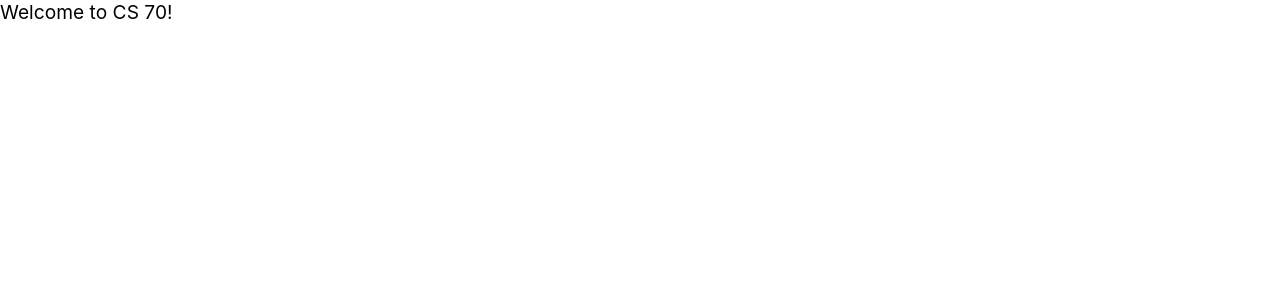
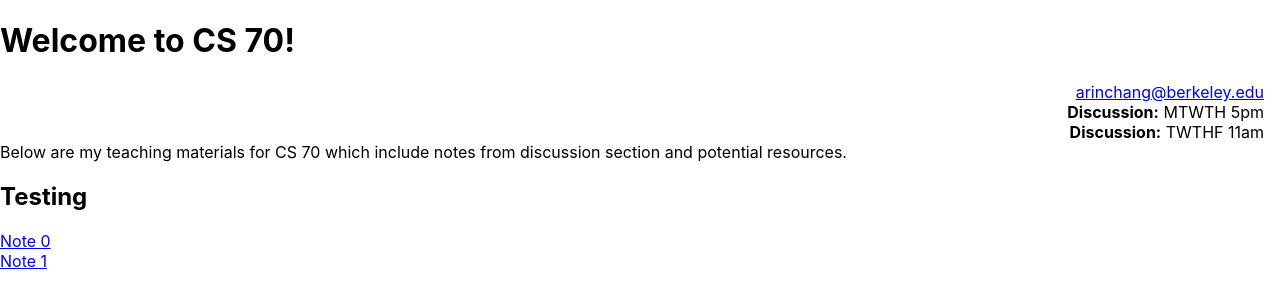
Before and after one commit to arinchang/arinchang.github.io, a React (Create React App) app: page / in a window 1280 px wide. Shown: the top 308 px of the page. Built offline with nearby package versions, Linux system fonts and the light colour scheme.

Commit message:
initial draft site

```diff
--- a/package.json
+++ b/package.json
@@ -11,8 +11,10 @@
     "@types/node": "^12.20.15",
     "@types/react": "^17.0.11",
     "@types/react-dom": "^17.0.7",
+    "bootstrap": "^4.6.0",
     "gh-pages": "^3.2.1",
     "react": "^17.0.2",
+    "react-bootstrap": "^1.6.1",
     "react-dom": "^17.0.2",
     "react-scripts": "4.0.3",
     "typescript": "^4.3.2",
--- a/src/index.css
+++ b/src/index.css
@@ -11,3 +11,8 @@ code {
   font-family: source-code-pro, Menlo, Monaco, Consolas, 'Courier New',
     monospace;
 }
+
+#contact {
+  padding-right: 16px;
+  text-align: right;
+}
--- a/src/index.tsx
+++ b/src/index.tsx
@@ -3,6 +3,7 @@ import ReactDOM from 'react-dom';
 import './index.css';
 import App from './App';
 import reportWebVitals from './reportWebVitals';
+import Container from 'react-bootstrap';
 
 ReactDOM.render(
   <React.StrictMode>
@@ -11,8 +12,41 @@ ReactDOM.render(
       <div>Welcome to CS 70!</div>
     </head> */}
     <div>
-      <big> Welcome to CS 70! </big>
+      <h1> Welcome to CS 70! </h1>
+      <div id="contact">
+        <a href="mailto:arinchang@berkeley.edu" target="_blank" rel="noopener noreferrer">arinchang@berkeley.edu</a><br></br>
+        <strong>Discussion:</strong> MTWTH 5pm <br></br>
+        <strong>Discussion:</strong> TWTHF 11am <br></br>
+      </div>
+
+      <div>Below are my teaching materials for CS 70 which include notes from discussion section and potential resources.</div>
+
+      <h2>Testing</h2>
+      <div>
+        <a href="https://www.eecs70.org/static/notes/n0.pdf">Note 0</a><br></br>
+        <a href="http://www.eecs70.org/static/notes/n1.pdf">Note 1</a>
+      </div>
+
     </div>
+
+    {/* <Container>
+  <Row className="justify-content-md-center">
+    <Col xs lg="2">
+      1 of 3
+    </Col>
+    <Col md="auto">Variable width content</Col>
+    <Col xs lg="2">
+      3 of 3
+    </Col>
+  </Row>
+  <Row>
+    <Col>1 of 3</Col>
+    <Col md="auto">Variable width content</Col>
+    <Col xs lg="2">
+      3 of 3
+    </Col>
+  </Row>
+</Container> */}
   </React.StrictMode>,
   document.getElementById('root')
 );
```
Also changed, not shown: 1 other file (tests, documents, lock files or other folders).
